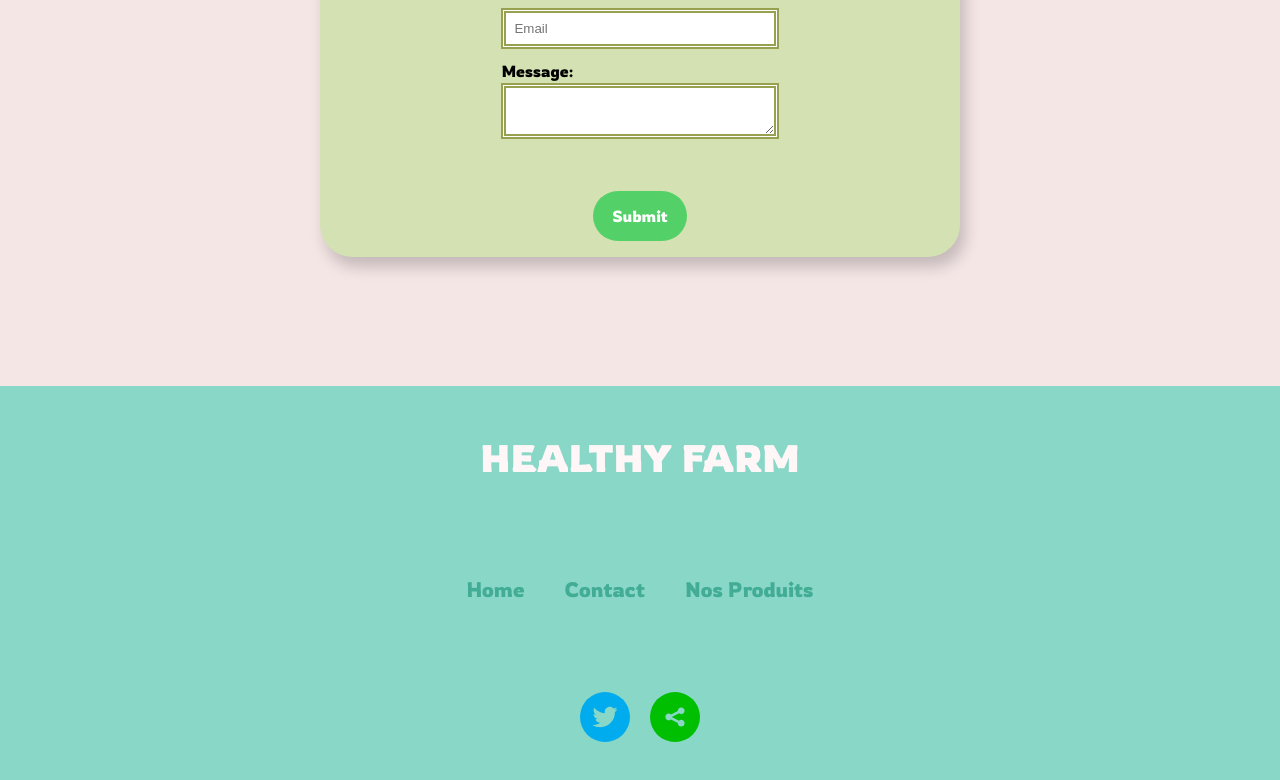
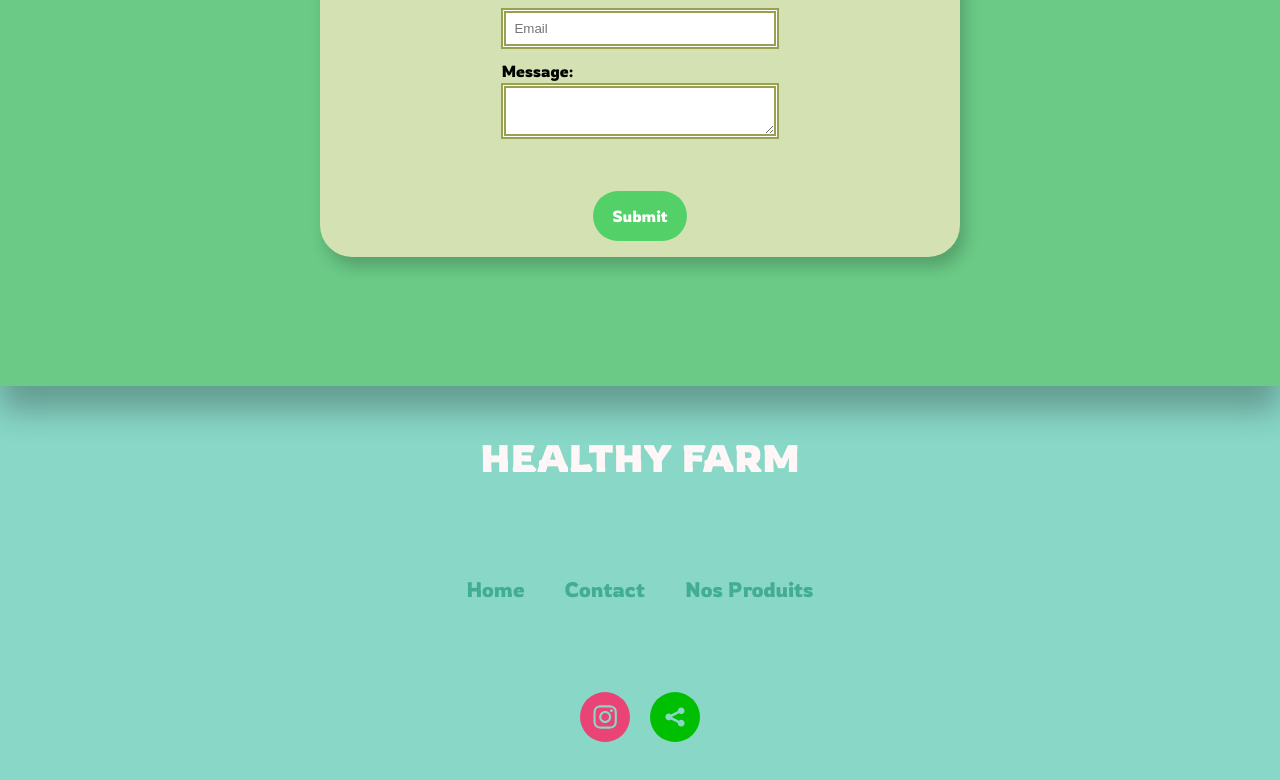
Before and after one commit to Oussa-Err/solid-spork, a React (Vite) app: page /contact in a window 1280 px wide. Shown: the part 820-1600 px from the top of the page. Built offline with nearby package versions, Linux system fonts and the light colour scheme.

Commit message:
instagram link added

```diff
--- a/src/components/common/contact/contact.css
+++ b/src/components/common/contact/contact.css
@@ -54,7 +54,8 @@
     align-items: center;
 
     background-color: #F5E6E6;
-
+    background-color: rgba(9, 174, 41, 0.55);
+    box-shadow: 0px 24px 30px 0px rgba(0,0,0,0.28);
 }
 
 #panier {
--- a/src/components/common/footer/Footer.jsx
+++ b/src/components/common/footer/Footer.jsx
@@ -15,7 +15,7 @@ const Footer = () =>
         <a href="/products"><p>Nos Produits</p></a>
       </div>
       <div className='footer__links'>
-        <SocialIcon url="https://twitter.com/jaketrent" />
+        <SocialIcon url="https://www.instagram.com/healthyfarm.khemisset" />
         <SocialIcon url="	https://wa.me/21251551085?text=I'm%20interested%20in%20your%20car%20for%20sale" />
       </div>
     </div>
--- a/src/components/common/navbar/navbar.css
+++ b/src/components/common/navbar/navbar.css
@@ -3,6 +3,9 @@
     width: 100vw;
     height: 458px;
     overflow: hidden;
+    display: flex;
+    flex-direction: column;
+    text-align: center;
 }
 
 .navbar__container {
```
